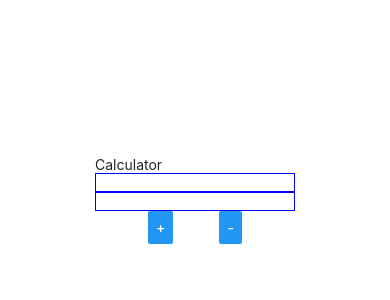
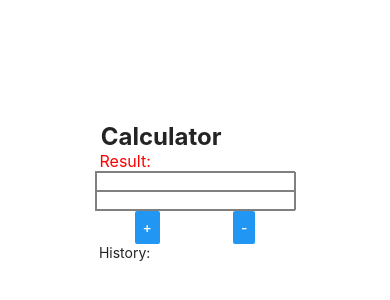
Before and after one commit to nikkeasy/Mobileprogramming2021, a React Native app: screen / in a window 390 px wide. Shown: the part 222-522 px from the top of the page. Built offline with nearby package versions, Linux system fonts and the light colour scheme.

Commit message:
Calculator looks now right and prints text in the right row

```diff
--- a/App.js
+++ b/App.js
@@ -1,12 +1,15 @@
 import { StatusBar } from 'expo-status-bar';
 import React from 'react';
-import { StyleSheet, Text, View } from 'react-native';
-import CalculatorComponent from './vk1/components/calculator';
+import { StyleSheet, Text,  View } from 'react-native';
+import ImprovedCalculator from './components/improvedcalculator';
+
 
 export default function App() {
   return (
     <View style={styles.container}>
-      <CalculatorComponent/>
+      <View>
+      <ImprovedCalculator />
+      </View>
       <StatusBar style="auto" />
     </View>
   );
@@ -17,6 +20,6 @@ const styles = StyleSheet.create({
     flex: 1,
     backgroundColor: '#fff',
     alignItems: 'center',
-    justifyContent: 'center',
+    justifyContent: 'center'
   },
 });
--- /dev/null
+++ b/components/calculatorhistory.js
@@ -0,0 +1,2 @@
+import React, {useState} from 'react-native';
+import {FlatList, Text, View, Button, TextInput} from 'react-native';
--- /dev/null
+++ b/components/improvedcalculator.js
@@ -0,0 +1,85 @@
+import React, {useState} from 'react';
+import { Text } from 'react-native-elements';
+import {Button, TextInput, StyleSheet, View, FlatList} from 'react-native';
+
+export default function ImprovedCalculator () {
+    // First define the required useStates
+
+    const [calc1, setCalc1 ] = useState(''); // Number(s) in the first textinput
+    const [calc2, setCalc2] = useState('');  // Number(s) in the second textinput
+    const [result, setResult] = useState('');  // result of calculation
+
+    // Älä käytä kommentteja return-lauseessa
+    // Syy? Text strings must be rendered within a <text> component virhe...
+
+    const calculation = operation => {
+        console.log(calc1, calc2, operation);
+        const [number1, number2] = [Number(calc1), Number(calc2)]; // This is where numbers come into play
+        switch (operation) {
+            case '+':
+                setResult(number1 + number2); // Käytetään rivillä  42
+                break;
+            case '-':
+                setResult(number1 - number2); // Käytetään rivillä 47
+                break;
+        }
+        setCalc1('');
+        setCalc2('');
+
+        }
+
+
+   return (
+      <View>
+
+        <Text style={styles.container}> Calculator </Text>
+
+
+        <Text style={styles.result}> Result: {result} </Text>
+
+    <View style= {styles.input} >
+
+    <TextInput style={styles.input}
+    keyboardType='number-pad'
+    onChangeText={text => setCalc1(text)}
+    value={calc1} />
+
+    <TextInput style={styles.input}
+    keyboardType='number-pad'
+    onChangeText={text => setCalc2(text)}
+    value={calc2} />
+
+    </View>
+    <View style={styles.buttons}>
+
+        <Button title="+" onPress={() => calculation('+')}> </Button>
+        <Button title="-" onPress={() => calculation('-')}> </Button>
+    </View>
+
+    <Text> History:  </Text> <br/>
+    <FlatList data={result}> </FlatList>
+    </View>
+   );
+};
+
+const styles = StyleSheet.create({
+    buttons: { // edit: react native does not respond to style prop :(
+        flexDirection: 'row',
+        alignItems:"center",
+        justifyContent: "space-around",
+        marginHorizontal: 3
+    },
+    input: {
+        borderWidth: 1,
+        borderColor: 'gray',
+        width: 200
+    },
+    container: {
+        fontSize: 24,
+        fontWeight: "bold"
+    },
+    result:  {
+        fontSize: 16,
+        color: 'red'
+    }
+});
--- /dev/null
+++ b/components/shoppinglist.js
@@ -0,0 +1,2 @@
+import React from 'react';
+import { StyleSheet, View, useState, TextInput, Button, FlatList} from 'react-native';
--- a/package.json
+++ b/package.json
@@ -8,7 +8,7 @@
     "eject": "expo eject"
   },
   "dependencies": {
-    "expo": "~40.0.0",
+    "expo": "^40.0.1",
     "expo-status-bar": "~1.0.3",
     "react": "16.13.1",
     "react-dom": "16.13.1",
--- a/vk1/components/calculator.js
+++ /dev/null
@@ -1,67 +0,0 @@
-import React,  { useState } from "react"
-import { Text } from 'react-native-elements';
-import {TextInput, Button, ViewStyle, View, StyleSheet, Header} from 'react-native';
-import { Alert } from "react-native";
-
-// Flexdirection row -> -> ->
-// alignItems - flexbox <View style={{flex: 1, flexDirection: 'row'}}
-
-
-
-
-const CalculatorComponent = () => {
-
-    const [value1, onChangeText1] = React.useState("")
-    const [value2, onChangeText2] = React.useState("")
-
-    let a = parseInt(value1);
-    let b = parseInt(value2);
-
-    const buttonPressed1 = () => {
-        Alert.alert('The answer is: ' + (a + b))
-    }
-
-    const buttonPressed2 = () => {
-        Alert.alert('The answer is: ' + (a - b))
-    }
-
-
-
-    return (
-        <View>
-          <Text>Calculator</Text>
-
-         <View style={{ alignContent: "center" }} >
-
-
-        <TextInput
-        style={{ width: 200, borderColor: 'blue', borderWidth: 1}}
-        keyboardType='numeric'
-        onChangeText={int => onChangeText1(int)}
-        value={value1}
-    />
-    <TextInput
-    style={{ width: 200, borderColor: 'blue', borderWidth: 1}}
-    keyboardType='numeric'
-    onChangeText={int => onChangeText2(int)}
-    value={value2} />
-    </View>
-    <View style={styles.ButtonStyles}>
-    <Button
-    title="+" onPress={buttonPressed1}/>
-      <Button title="-" onPress={buttonPressed2}/>
-    </View>
-    </View>
-
-    );
-};
-// CHECKING OUT button styling later on
-// EDIT: Don't use styling on buttons directly, rather on view tag before button
-const styles = StyleSheet.create({
-    ButtonStyles: {
-        flexDirection: 'row',
-        alignItems: 'center', justifyContent: 'space-around',  marginHorizontal: 30
-        } // Note, marginhorizontal affects how close the buttons are each oter
-    });
-
-export default CalculatorComponent;
--- a/vk1/components/styles.js
+++ /dev/null
@@ -1,6 +0,0 @@
-import React from 'react';
-import { StyleSheet, Text, View} from 'react-native';
-
-const testStyles = () => {
-    // Insert
-}
```
Also changed, not shown: components/calculator.js (+7 -2 lines), components/numberguessinggame.js (renamed from vk1/components/numberguessinggame.js), 1 other file (tests, documents, lock files or other folders).
